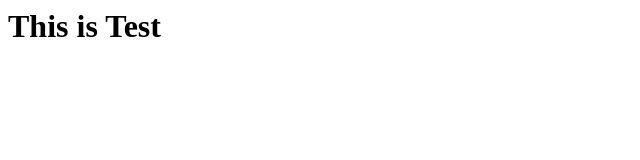
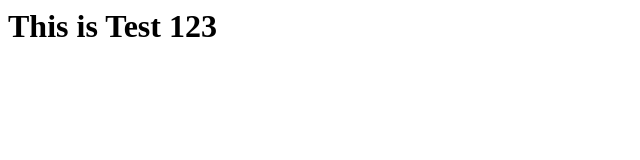
Before and after one commit to mohanraz81/testproject1806, a plain HTML site: page index.html in a window 1280 px wide. Shown: the full height of the page, 0-640 px from the left. Drawn offline with Linux system fonts and the light colour scheme.

Commit message:
Second commit

```diff
--- a/index.html
+++ b/index.html
@@ -1 +1 @@
-<h1> This is Test</h1>
+<h1> This is Test 123</h1>
```
